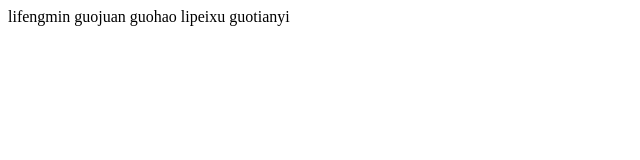
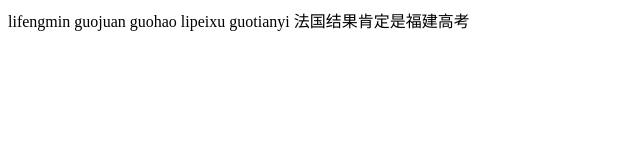
Before and after one commit to skystianyi/guotianyi, a plain HTML site: page ceshiguotianyi.html in a window 1280 px wide. Shown: the whole page, without its empty margins (0-640 px from the left). Drawn offline with Linux system fonts and the light colour scheme.

Commit message:
changes8

```diff
--- a/ceshiguotianyi.html
+++ b/ceshiguotianyi.html
@@ -10,5 +10,6 @@
 		guohao
 		lipeixu
 		guotianyi
+		法国结果肯定是福建高考
 	</body>
 </html>
```
